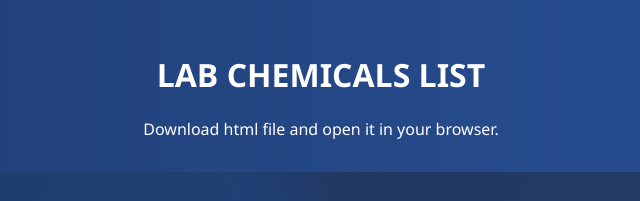
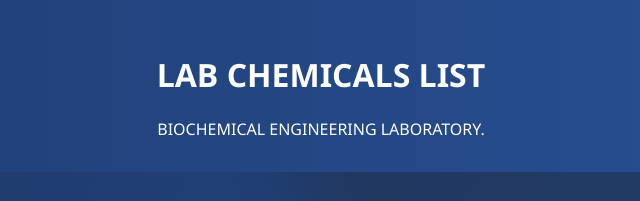
Before and after one commit to Sham12777/labchems, a plain HTML site: page index.html in a window 1280 px wide. Shown: the top 201 px of the page, 319-959 px from the left. Drawn offline with Linux system fonts and the light colour scheme.

Commit message:
Update index.html

```diff
--- a/index.html
+++ b/index.html
@@ -69,7 +69,7 @@
 <body>
     <header>
         <h1>LAB CHEMICALS LIST</h1>
-        <p>Download html file and open it in your browser.</p>
+        <p>BIOCHEMICAL ENGINEERING LABORATORY.</p>
     </header>
     <section class="search-bar">
         <input type="text" id="searchInput" placeholder="Search chemical name, location, etc...">
```
